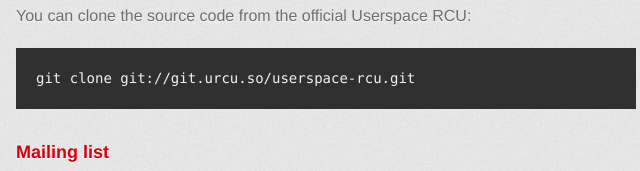
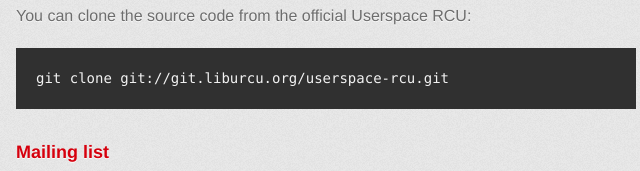
Before and after one commit to urcu/urcu.github.io, a plain HTML site: page index.html in a window 1280 px wide. Shown: the part 602-773 px from the top of the page, 314-954 px from the left. Drawn offline with Linux system fonts and the light colour scheme; a web font is replaced by a local one.

Commit message:
Moved to liburcu.org
Signed-off-by: Michael Jeanson <mjeanson@efficios.com>

```diff
--- a/index.html
+++ b/index.html
@@ -52,7 +52,7 @@
           <p>
             You can clone the source code from the official Userspace RCU:
           </p>
-<pre><code>git clone git://git.urcu.so/userspace-rcu.git</code></pre>
+<pre><code>git clone git://git.liburcu.org/userspace-rcu.git</code></pre>
 
           <h3>Mailing list</h3>
           <p>
```
Also changed, not shown: 1 other file.
